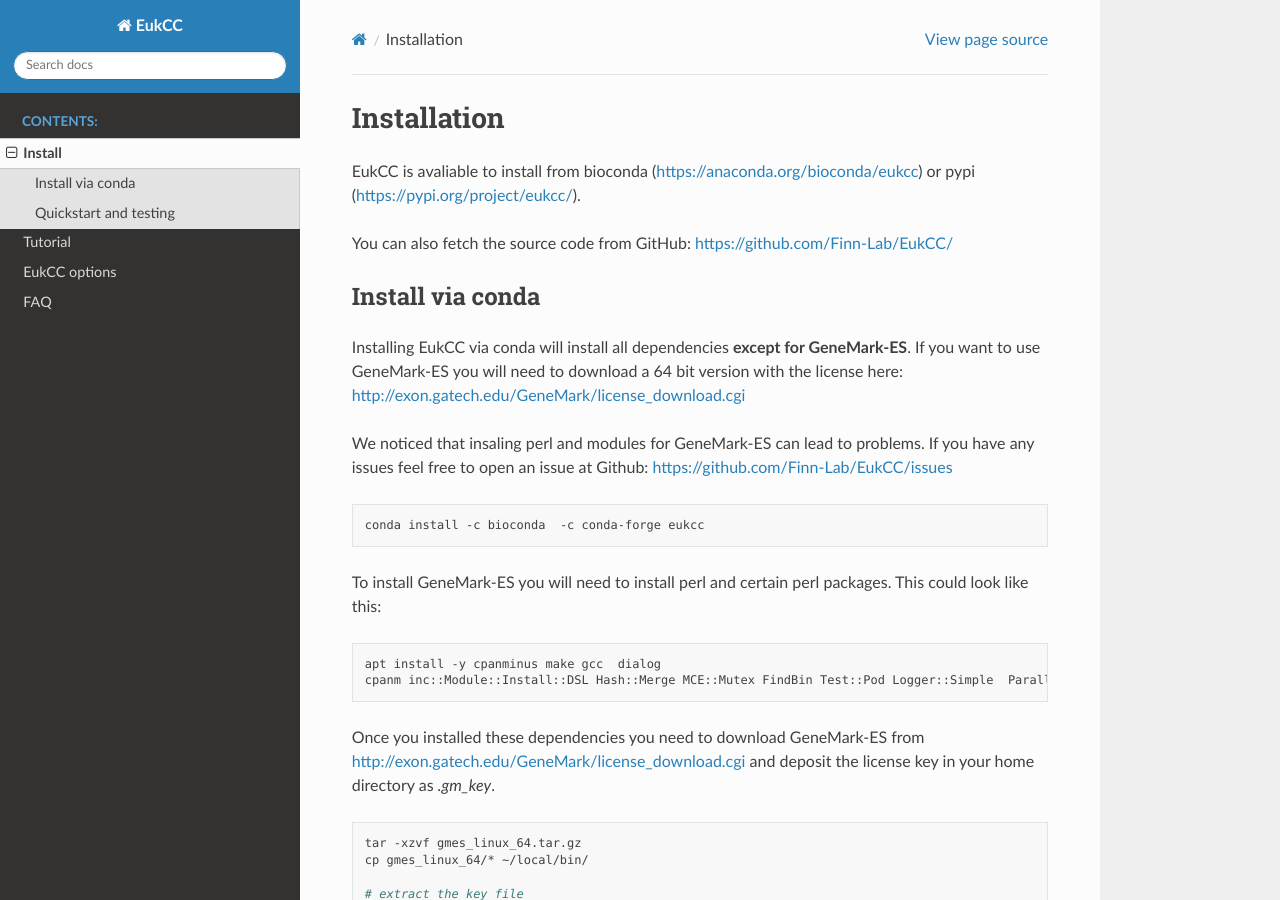
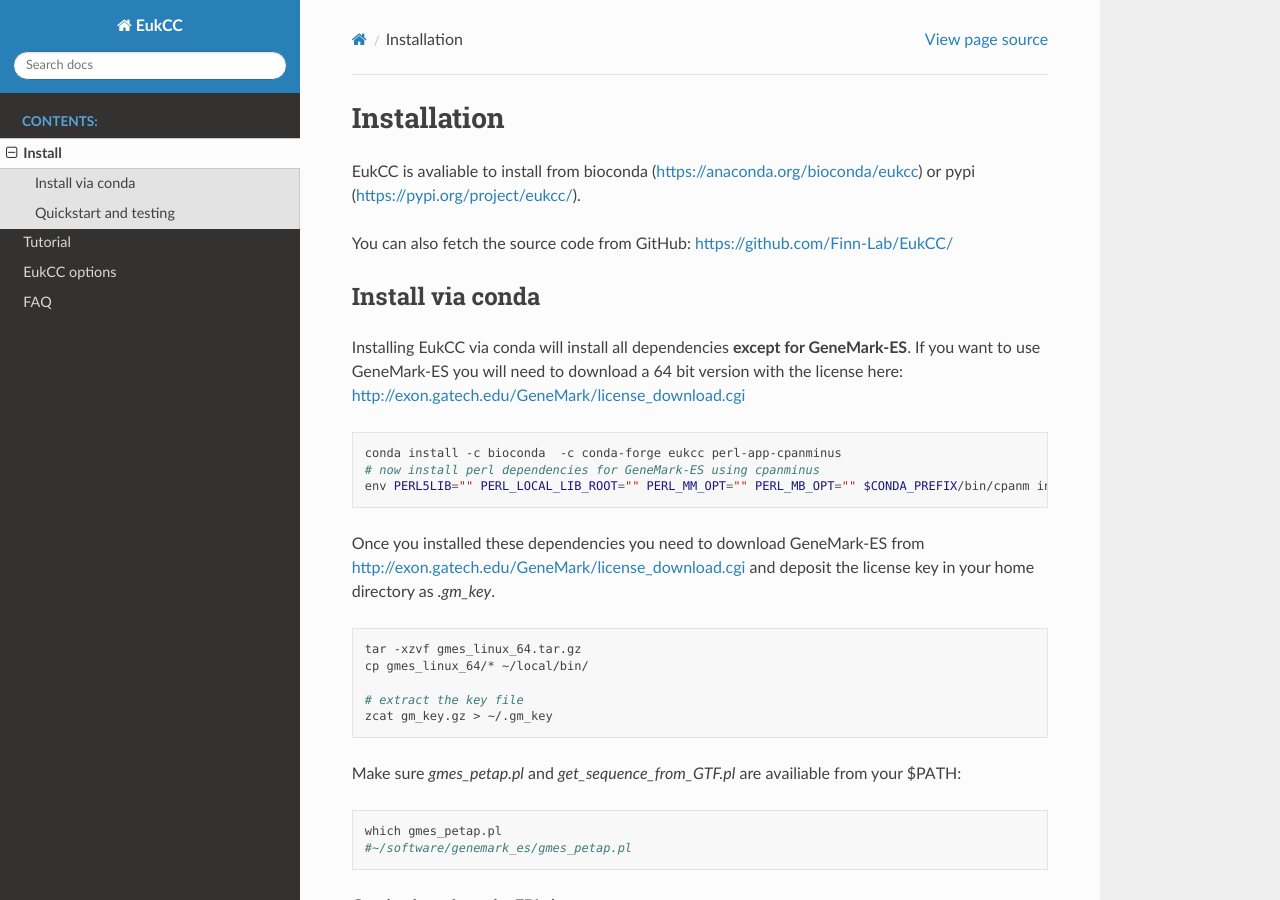
Before and after one commit to EBI-Metagenomics/EukCC, a Sphinx documentation site: the page built from docs/install.rst, in a window 1280 px wide and 900 px high. Built offline with Sphinx 7.4.7 and the Read the Docs theme 2.0.0, drawn with Linux system fonts in a browser that asks for light colours.

Commit message:
last update to docs

```diff
--- a/docs/install.rst
+++ b/docs/install.rst
@@ -14,22 +14,11 @@
 you will need to download a 64 bit version with the license here:
 http://exon.gatech.edu/GeneMark/license_download.cgi
 
-We noticed that insaling perl and modules for GeneMark-ES
-can lead to problems. If you have any issues feel free to open an issue
-at Github:  https://github.com/Finn-Lab/EukCC/issues
-
 .. code-block:: shell
 
-    conda install -c bioconda  -c conda-forge eukcc
-
-
-To install GeneMark-ES you will need to install perl and certain perl packages.
-This could look like this:
-
-.. code-block:: shell
-
-    apt install -y cpanminus make gcc  dialog
-    cpanm inc::Module::Install::DSL Hash::Merge MCE::Mutex FindBin Test::Pod Logger::Simple  Parallel::ForkManager.pm YAML
+    conda install -c bioconda  -c conda-forge eukcc perl-app-cpanminus
+    # now install perl dependencies for GeneMark-ES using cpanminus
+    env PERL5LIB="" PERL_LOCAL_LIB_ROOT="" PERL_MM_OPT="" PERL_MB_OPT="" $CONDA_PREFIX/bin/cpanm inc::Module::Install::DSL Hash::Merge MCE::Mutex FindBin Test::Pod Logger::Simple  Parallel::ForkManager.pm YAML Math::Utils
 
 Once you installed these dependencies you need to download GeneMark-ES
 from http://exon.gatech.edu/GeneMark/license_download.cgi and deposit the
```
Also changed, not shown: docs/container.rst (added, +24 -0 lines).
